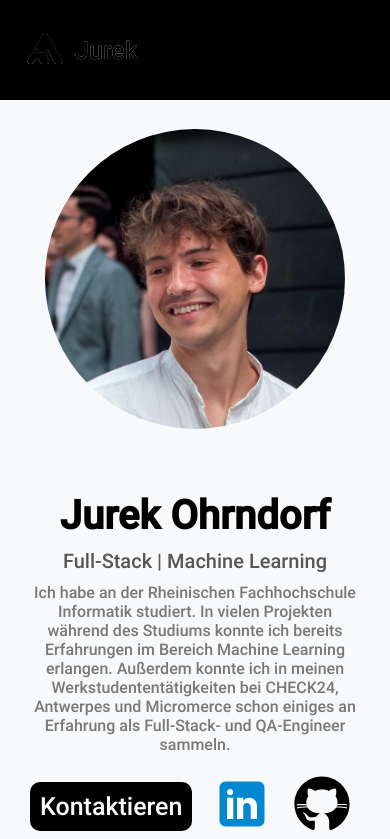
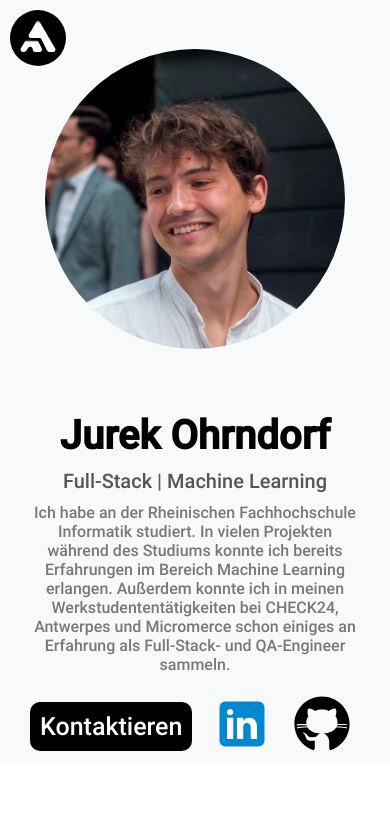
Before and after one commit to jurockz/portfolio_frontend, a React (Vite) app: page / in a window 390 px wide. Shown: the top 839 px of the page. Built offline with nearby package versions, Linux system fonts and the light colour scheme.

Commit message:
fix mobile nav

```diff
--- a/src/components/NavBar.tsx
+++ b/src/components/NavBar.tsx
@@ -6,6 +6,7 @@ import {
   AnimatedNavBarContainer,
   AnimatedNavBarContainerTwo,
   StyledLogoLink,
+  StyledMobileNavContainer,
   StyledNavBarContainer,
   StyledNavBarContainerTwo,
   StyledNavBarWrapper,
@@ -21,20 +22,13 @@ export default function Navbar() {
   if (isMobile) {
     return (
       <>
-        <StyledNavBarContainer>
-          <StyledLogoLink to="Introduction" smooth={true} duration={500}>
-            <img src={logo} alt="Logo" width={50} height={50} />
-            Jurek
-          </StyledLogoLink>
-          <StyledNavBarWrapper></StyledNavBarWrapper>
-        </StyledNavBarContainer>
-        <StyledNavBarContainerTwo>
-          <StyledLogoLink to="Introduction" smooth={true} duration={500}>
-            <img src={logo_black} alt="Logo" width={50} height={50} />
-            Jurek
-          </StyledLogoLink>
-          <StyledNavBarWrapper></StyledNavBarWrapper>
-        </StyledNavBarContainerTwo>
+        <StyledMobileNavContainer
+          to="Introduction"
+          smooth={true}
+          duration={500}
+        >
+          <img src={logo} alt="Logo" width={50} height={50} />
+        </StyledMobileNavContainer>
       </>
     );
   }
--- a/src/styles/Introduction.styled.ts
+++ b/src/styles/Introduction.styled.ts
@@ -12,6 +12,9 @@ export const StyledSection = styled.section<StyledSectionI>`
   justify-content: center;
   align-items: center;
   background: ${(props) => props.colorb || "#fff"};
+  @media (max-width: 880px) {
+    padding: 20px 20px 0px 20px;
+  }
 `;
 
 export const StyledContainer = styled.div`
--- a/src/styles/NavBar.styled.ts
+++ b/src/styles/NavBar.styled.ts
@@ -2,7 +2,18 @@ import styled from "styled-components";
 import { Link } from "react-scroll";
 import { motion } from "framer-motion";
 
-//black
+export const StyledMobileNavContainer = styled(Link)`
+  position: fixed;
+  top: 10px;
+  left: 10px;
+  background-color: black;
+  display: flex;
+  align-items: center;
+  justify-content: center;
+  z-index: 1000;
+  padding: 3px;
+  border-radius: 50%;
+`;
 
 export const StyledNavBarContainer = styled.nav`
   position: fixed;
```
